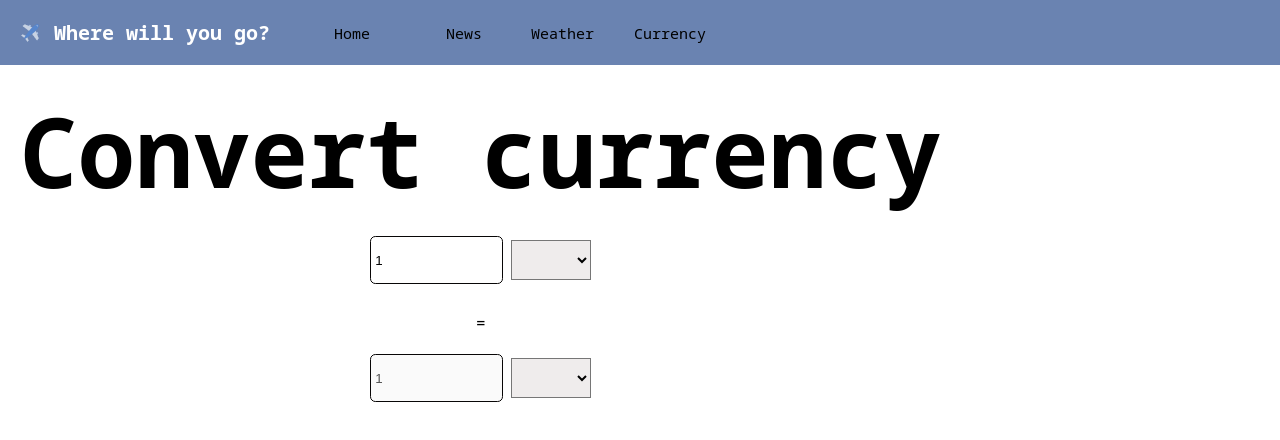
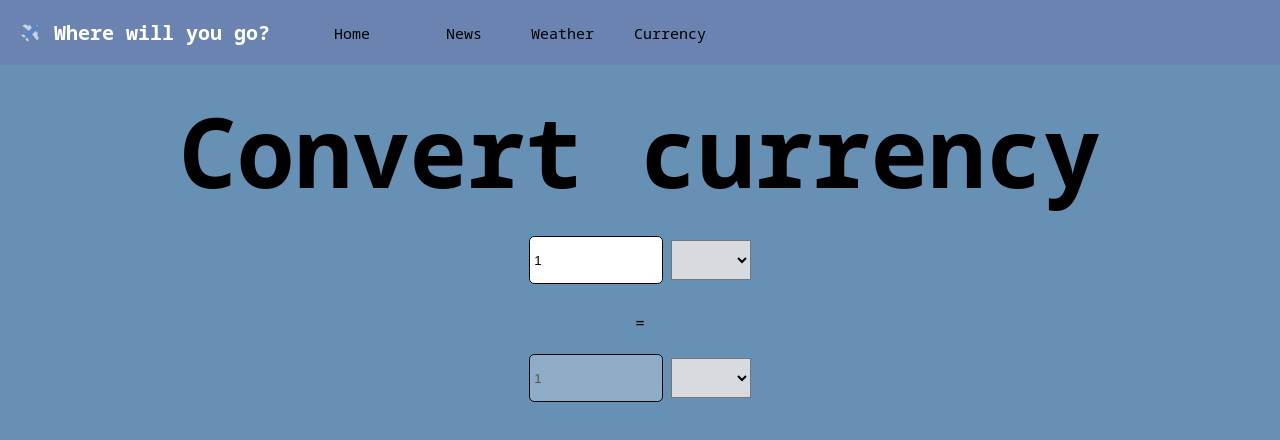
Before and after one commit to jabs142/GoAnywhere, a React (Vite) app: page /currency in a window 1280 px wide. Shown: the top 440 px of the page. Built offline with nearby package versions, Linux system fonts and the light colour scheme; no server answers.

Commit message:
Fixed currency css

```diff
--- a/src/components/NavBar.jsx
+++ b/src/components/NavBar.jsx
@@ -6,8 +6,7 @@ import {HStack} from "@chakra-ui/react"
 export const Navbar = () => {
     const navigate = useNavigate();
     const goHome = () => {
-        console.log("Home");
-        navigate("/home")
+        navigate("/")
     }
 
     const linkStyle = {
@@ -30,7 +29,7 @@ export const Navbar = () => {
                 <h2 className="nav--title"> Where will you go? </h2>
                 <Link
                     className="nav--text"
-                    to="/home"
+                    to="/"
                     style={linkStyle}> Home </Link>
                 <Link
                     className="nav--text"
--- a/src/style.css
+++ b/src/style.css
@@ -285,8 +285,11 @@ a {
     align-items: center;
     vertical-align: center;
     min-height: 100vh;
+    min-width: 100%;
     text-align: center;
     padding: 20px;
+    background-color: rgb(102, 144, 180)
+
 }
 
 .currency-row {
```
